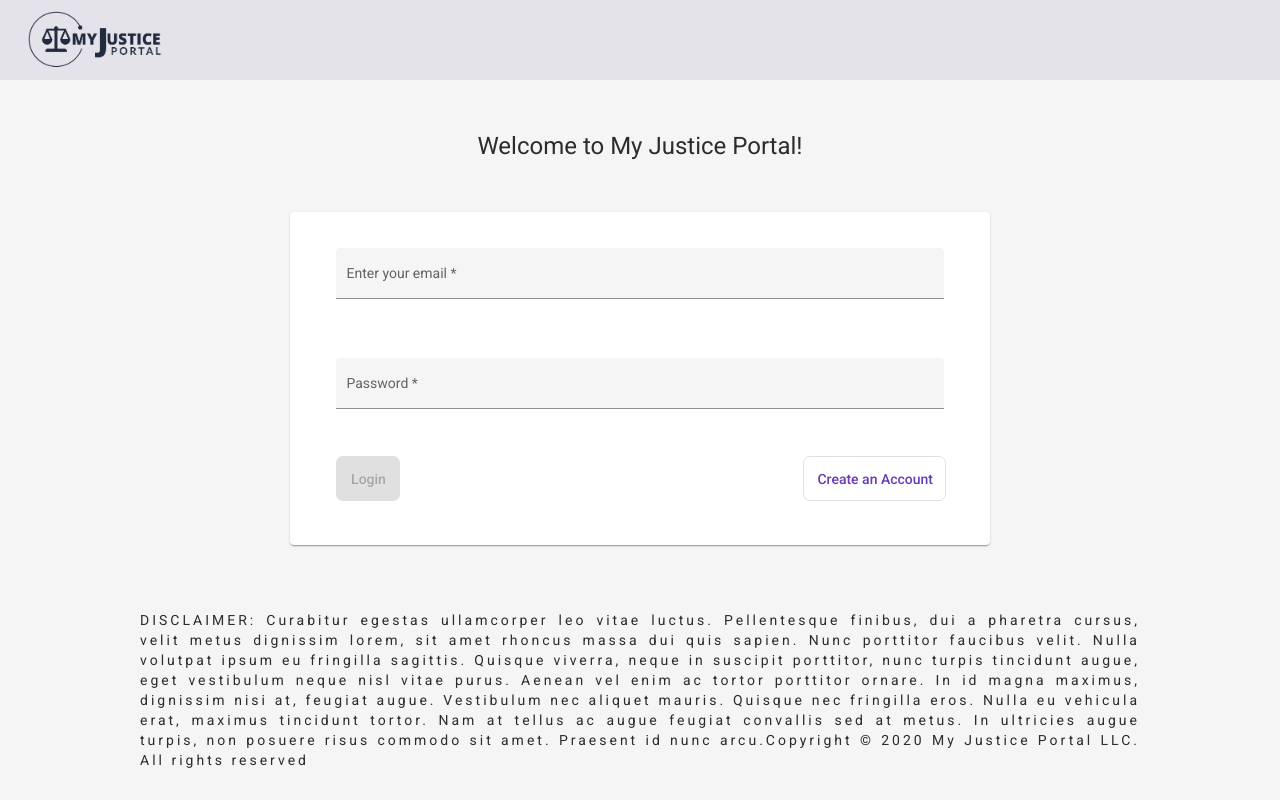
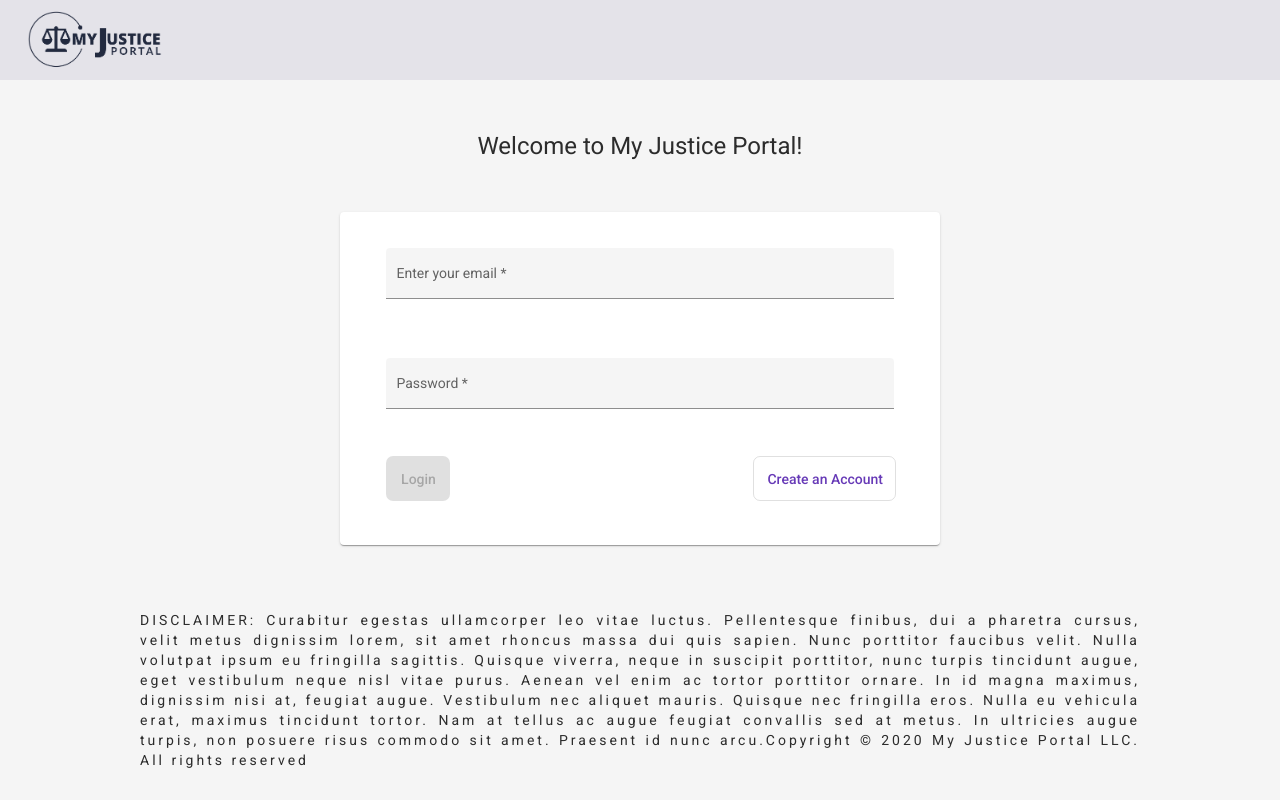
Before and after one commit to Piyush696/myjusticeportal-ui, an Angular app: page /login in a window 1280 px wide. Built offline with nearby package versions, Linux system fonts and the light colour scheme.

Commit message:
padding on register

```diff
--- a/src/app/pages/login/login.component.css
+++ b/src/app/pages/login/login.component.css
@@ -30,7 +30,7 @@
 }
 
 .matCard {
-  width: 700px;
+  width: 600px;
 }
 
 .text-style {
--- a/src/app/pages/registration/registration.component.css
+++ b/src/app/pages/registration/registration.component.css
@@ -12,7 +12,7 @@
 .btn-group {
   display: flex;
   justify-content: space-between;
-  padding: 20px;
+  padding: 10px 20px 22px 20px;
 }
 
 .header {
```
